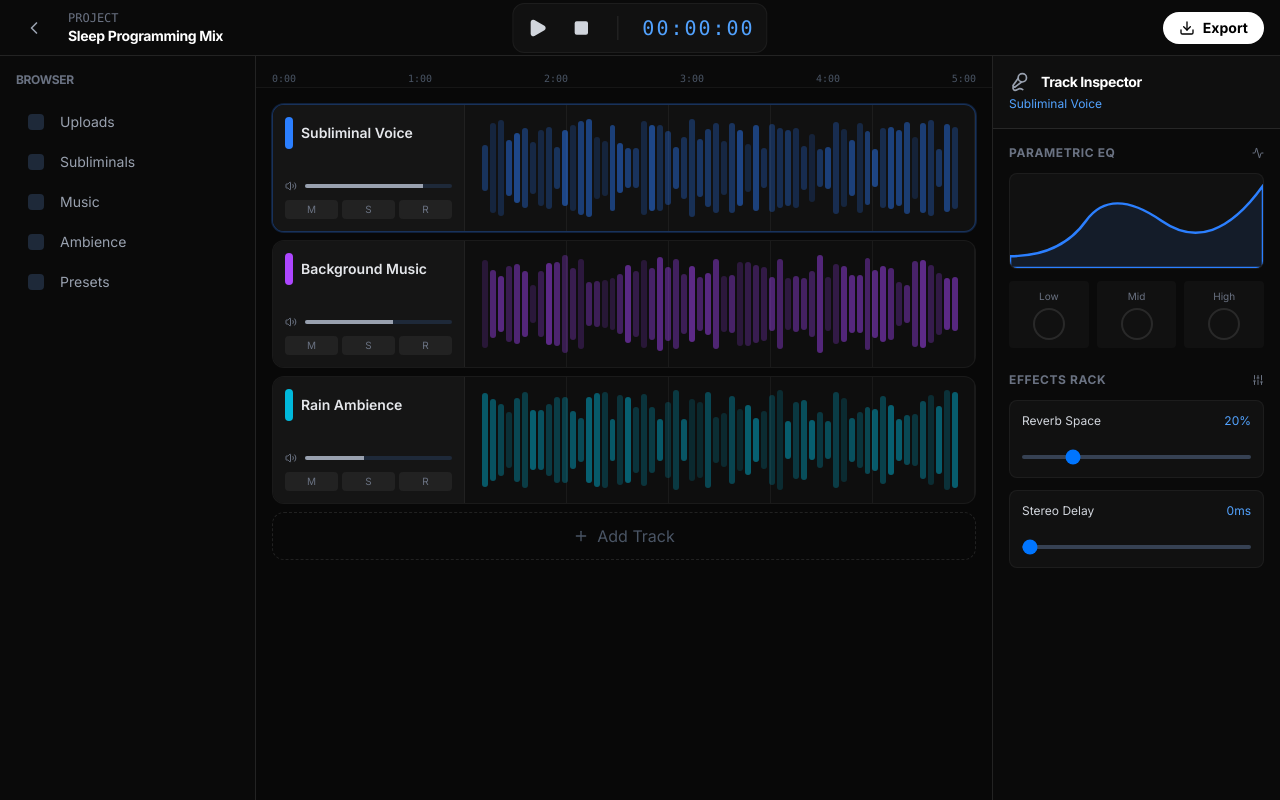
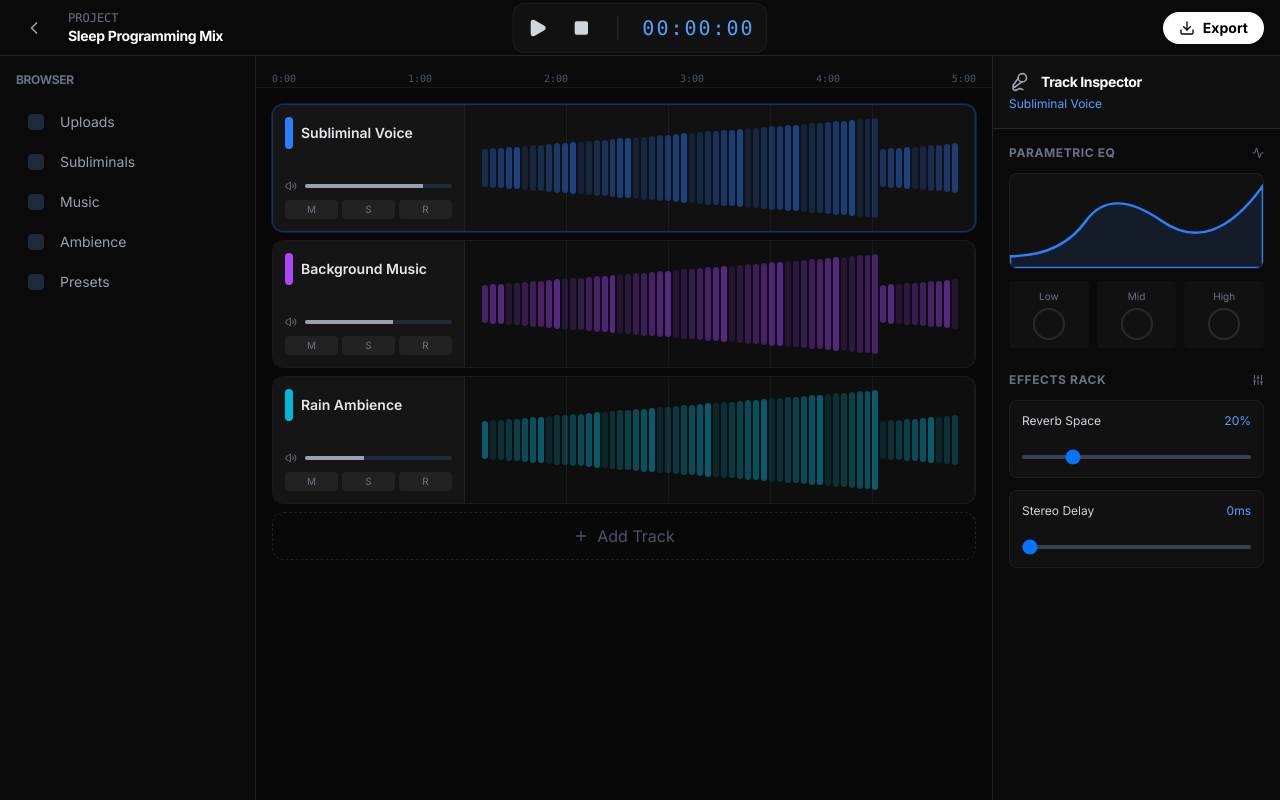
Before and after one commit to 48JustArch/Submaker, a Next.js app: page /studio in a window 1280 px wide. Built offline with nearby package versions, Linux system fonts and the light colour scheme.

Commit message:
Fix hydration mismatch in Studio waveform

```diff
--- a/src/app/studio/page.tsx
+++ b/src/app/studio/page.tsx
@@ -165,16 +165,23 @@ export default function StudioPage() {
 
                                     {/* Waveform Visualization */}
                                     <div className="absolute inset-0 flex items-center px-4 opacity-50">
-                                        {Array.from({ length: 60 }).map((_, i) => (
+                                        {Array.from({ length: 60 }).map((_, i) => {
+                                            // Deterministic pseudo-random generation to avoid hydration mismatch
+                                            const seed = i + parseInt(track.id) * 100;
+                                            const height = 30 + (seed % 50);
+                                            const opacity = 0.3 + (seed % 7) / 10;
+
+                                            return (
                                                 <div
                                                     key={i}
                                                     className={`flex-1 mx-[1px] rounded-full ${track.color}`}
                                                     style={{
-                                                    height: `${30 + Math.random() * 50}%`,
-                                                    opacity: 0.3 + Math.random() * 0.7
+                                                        height: `${height}%`,
+                                                        opacity: opacity
                                                     }}
                                                 />
-                                        ))}
+                                            );
+                                        })}
                                     </div>
                                 </div>
                             </div>
```
Lines whose indentation alone changed are shown as unchanged.
